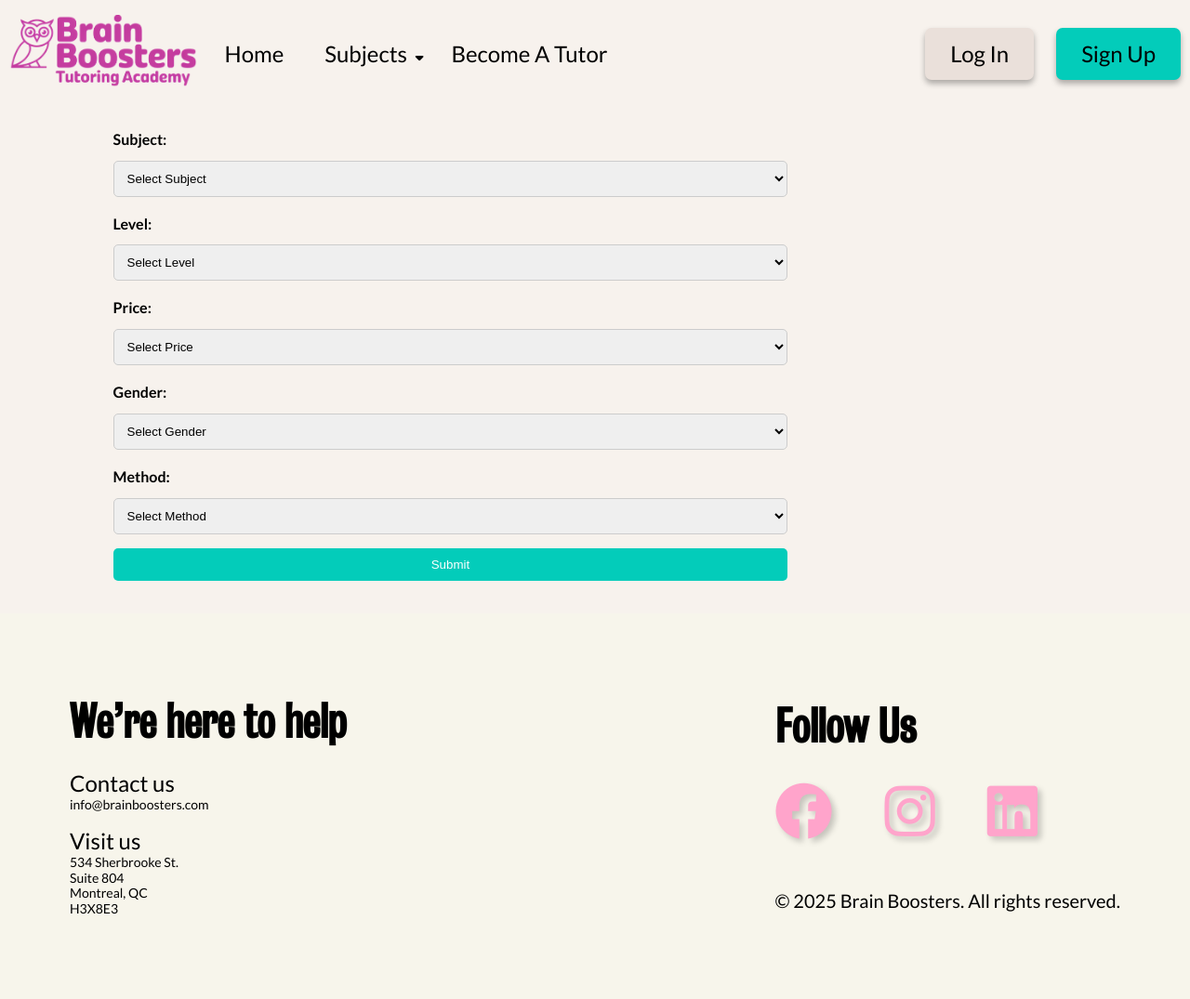
After one commit to 582-41W-VA/Web-Project-2, a Django app: template brainboosters/templates/brainboosters/search.html in a window 1280 px wide. The commit adds this page. Shown: the whole page at 93% size. Run offline with Django 3.2, Linux system fonts and the light colour scheme; the template is opened without the code that fills it, so the values that code supplies are empty.

Commit message:
Add filter feature

```diff
--- a/brainboosters/static/css/styles.css
+++ b/brainboosters/static/css/styles.css
@@ -787,3 +787,37 @@ footer .copyright {
     text-align: center;
   }
 }
+
+
+.filters {
+  padding: 20px 0;
+  line-height: 1.8;
+}
+
+.filters label {
+  display: block;
+  margin-bottom: 8px;
+  font-weight: bold;
+}
+
+.filters select,
+.filters input[type="text"],
+.filters button {
+  width: 70%;
+  padding: 10px;
+  margin-bottom: 15px;
+  border: 1px solid #ccc;
+  border-radius: 5px;
+  box-sizing: border-box;
+}
+
+.filters button {
+  background-color: #03ccba;
+  color: white;
+  border: none;
+  cursor: pointer;
+}
+
+.filters button:hover {
+  background-color: #10a19d;
+}
--- a/brainboosters/templates/brainboosters/home.html
+++ b/brainboosters/templates/brainboosters/home.html
@@ -15,7 +15,7 @@
           help their grades and confidence soar - and help you worry a little
           less.
         </p>
-        <a href="#" class="btn btn-primary">Get started</a>
+        <a href="http://127.0.0.1:8000/search/tutors/" class="btn btn-primary">Get started</a>
       </div>
       <!-- right side -->
       <div class="right"></div>
--- /dev/null
+++ b/brainboosters/templates/brainboosters/search.html
@@ -0,0 +1,76 @@
+{% extends 'base.html' %}
+
+{% block title %}search{% endblock %}
+
+{% block content %}
+<!-- filters -->
+<section class="filters">
+    <div class="container">
+      <form method="GET" action="{% url 'tutor_search' %}">
+        {% csrf_token %}
+        <div>
+            <label for="id_subject">Subject:</label>
+            <select name="subject" id="id_subject">
+                <option value="">Select Subject</option>
+                <option value="English">English</option>
+                <option value="French">French</option>
+                <option value="Math">Math</option>
+                <option value="Science">Science</option>
+                <option value="Chemistry">Chemistry</option>
+            </select>
+        </div>
+
+        <div>
+            <label for="id_level">Level:</label>
+            <select name="level" id="id_level">
+                <option value="">Select Level</option>
+                <option value="Kindergarten">Kindergarten</option>
+                <option value="Primary Education">Primary Education</option>
+                <option value=" Secondary Education"> Secondary Education</option>
+                <option value="Cegep">Cegep</option>
+                <option value="University">University</option>
+            </select>
+        </div>
+
+        <div>
+            <label for="id_price">Price:</label>
+            <select name="price" id="id_price">
+                <option value="">Select Price</option>
+                <option value="20-29">20-29</option>
+                <option value="30-39">30-39</option>
+                <option value="40-49">40-49</option>
+                <option value="50-59">50-59</option>
+                <option value="60-69">60-69</option>
+                <option value="70-99">70-99</option>
+            </select>
+        </div>
+
+        <div>
+            <label for="id_gender">Gender:</label>
+            <select name="gender" id="id_gender">
+                <option value="">Select Gender</option>
+                <option value="Male">Male</option>
+                <option value="Female">Female</option>
+                <option value="Other">Other</option>
+            </select>
+        </div>
+
+        <div>
+            <label for="id_filter_method">Method:</label>
+            <select name="filter_method" id="id_filter_method">
+                <option value="">Select Method</option>
+                <option value="Online">online</option>
+                <option value="In-person">In-person</option>
+                <option value="Blended">Blended learning</option>
+                <!-- Add more options as needed -->
+            </select>
+        </div>
+
+        <div>
+            <button type="submit">Submit</button>
+        </div>
+      </form>
+    </div>
+  </section>
+  <!-- end of filters -->
+{% endblock %}
--- a/brainboosters/templates/navbar.html
+++ b/brainboosters/templates/navbar.html
@@ -13,11 +13,11 @@
                 >Subjects <i class="fa-solid fa-caret-down caret-icon"></i
               ></a>
               <ul class="dropdown-menu">
-                <li><a href="#">English</a></li>
-                <li><a href="#">French</a></li>
-                <li><a href="#">Math</a></li>
-                <li><a href="#">Science</a></li>
-                <li><a href="#">Chemistry</a></li>
+                <li><a href="#id_subject" onclick="document.getElementById('id_subject').value='English'">English</a></li>
+                <li><a href="#id_subject" onclick="document.getElementById('id_subject').value='French'">French</a></li>
+                <li><a href="#id_subject" onclick="document.getElementById('id_subject').value='Math'">Math</a></li>
+                <li><a href="#id_subject" onclick="document.getElementById('id_subject').value='Science'">Science</a></li>
+                <li><a href="#id_subject" onclick="document.getElementById('id_subject').value='Chemistry'">Chemistry</a></li>
               </ul>
             </li>
             <li class="become-tutor">
--- a/brainboosters/urls.py
+++ b/brainboosters/urls.py
@@ -9,6 +9,7 @@ urlpatterns = [
     path('register/', views.register, name='register'),
     path('login/', views.user_login, name='login'),
     path('logout/', views.user_logout, name='logout'),
+    path('search/tutors/', views.tutor_search, name='tutor_search'),
 ]
 
 if settings.DEBUG:
```
Also changed, not shown: brainboosters/forms.py (+8 -0 lines), brainboosters/views.py (+31 -1 lines).
